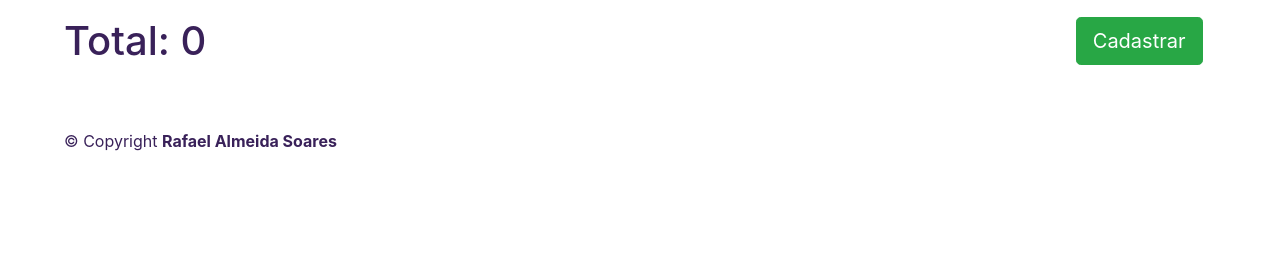
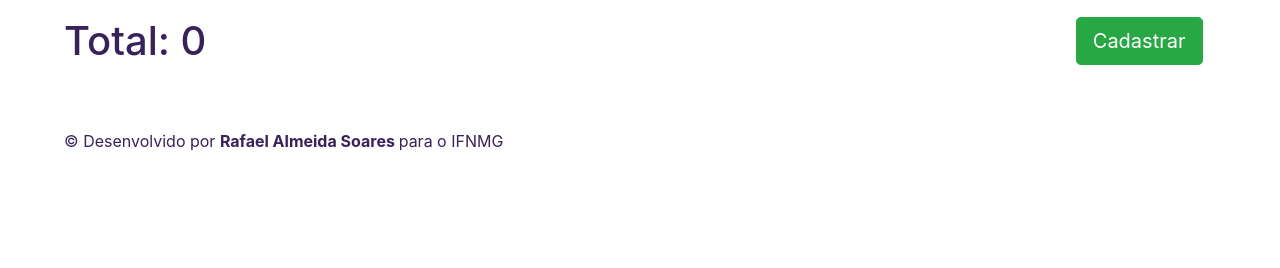
Before and after one commit to ifnmgsal-inf/sicoin_web, a PHP site: page /saida.php in a window 1280 px wide. Shown: the part 532-800 px from the top of the page. Run offline with PHP 8.4, Linux system fonts and the light colour scheme; the visitor is signed in with stand-in values (Sample User, id 1); data that the repository does not hold is empty; some libraries are stand-ins or nearby versions.

Commit message:
correcoes

```diff
--- a/telas/entrada.php
+++ b/telas/entrada.php
@@ -191,7 +191,7 @@ if(!$_SESSION['tipo']){
                 <div class="row">
                     <div class="col-sm-12">
                         <div class="copyright-box">
-                            <p class="copyright">&copy; Copyright <strong>Rafael Almeida Soares </strong></p>
+                            <p class="copyright">&copy; Desenvolvido por <strong>Rafael Almeida Soares </strong> para o IFNMG</p>
                         </div>
                     </div>
                 </div>
--- a/telas/produto.php
+++ b/telas/produto.php
@@ -130,7 +130,7 @@ if(!$_SESSION['tipo'] || $_SESSION['tipo'] == 'padrao'){
                 <div class="row">
                     <div class="col-sm-12">
                         <div class="copyright-box">
-                            <p class="copyright">&copy; Copyright <strong>Rafael Almeida Soares </strong></p>
+                        <p class="copyright">&copy; Desenvolvido por <strong>Rafael Almeida Soares </strong> para o IFNMG</p>
                         </div>
                     </div>
                 </div>
--- a/telas/relatorio.php
+++ b/telas/relatorio.php
@@ -134,7 +134,7 @@ if(!$_SESSION['tipo']){
                 <div class="row">
                     <div class="col-sm-12">
                         <div class="copyright-box">
-                            <p class="copyright">&copy; Copyright <strong>Rafael Almeida Soares </strong></p>
+                            <p class="copyright">&copy; Desenvolvido por <strong>Rafael Almeida Soares </strong> para o IFNMG</p>
                         </div>
                     </div>
                 </div>
--- a/telas/saida.php
+++ b/telas/saida.php
@@ -185,7 +185,7 @@ if(!$_SESSION['tipo']){
                 <div class="row">
                     <div class="col-sm-12">
                         <div class="copyright-box">
-                            <p class="copyright">&copy; Copyright <strong>Rafael Almeida Soares </strong></p>
+                        <p class="copyright">&copy; Desenvolvido por <strong>Rafael Almeida Soares </strong> para o IFNMG</p>
                         </div>
                     </div>
                 </div>
--- a/telas/setor.php
+++ b/telas/setor.php
@@ -192,7 +192,7 @@ if(!$_SESSION['tipo'] || $_SESSION['tipo'] == 'padrao'){
                 <div class="row">
                     <div class="col-sm-12">
                         <div class="copyright-box">
-                            <p class="copyright">&copy; Copyright <strong>Rafael Almeida Soares </strong></p>
+                        <p class="copyright">&copy; Desenvolvido por <strong>Rafael Almeida Soares </strong> para o IFNMG</p>
                         </div>
                     </div>
                 </div>
--- a/telas/usuario.php
+++ b/telas/usuario.php
@@ -204,7 +204,7 @@ if(!$_SESSION['tipo'] || $_SESSION['tipo'] == 'padrao'){
                 <div class="row">
                     <div class="col-sm-12">
                         <div class="copyright-box">
-                            <p class="copyright">&copy; Copyright <strong>Rafael Almeida Soares </strong></p>
+                        <p class="copyright">&copy; Desenvolvido por <strong>Rafael Almeida Soares </strong> para o IFNMG</p>
                         </div>
                     </div>
                 </div>
```
